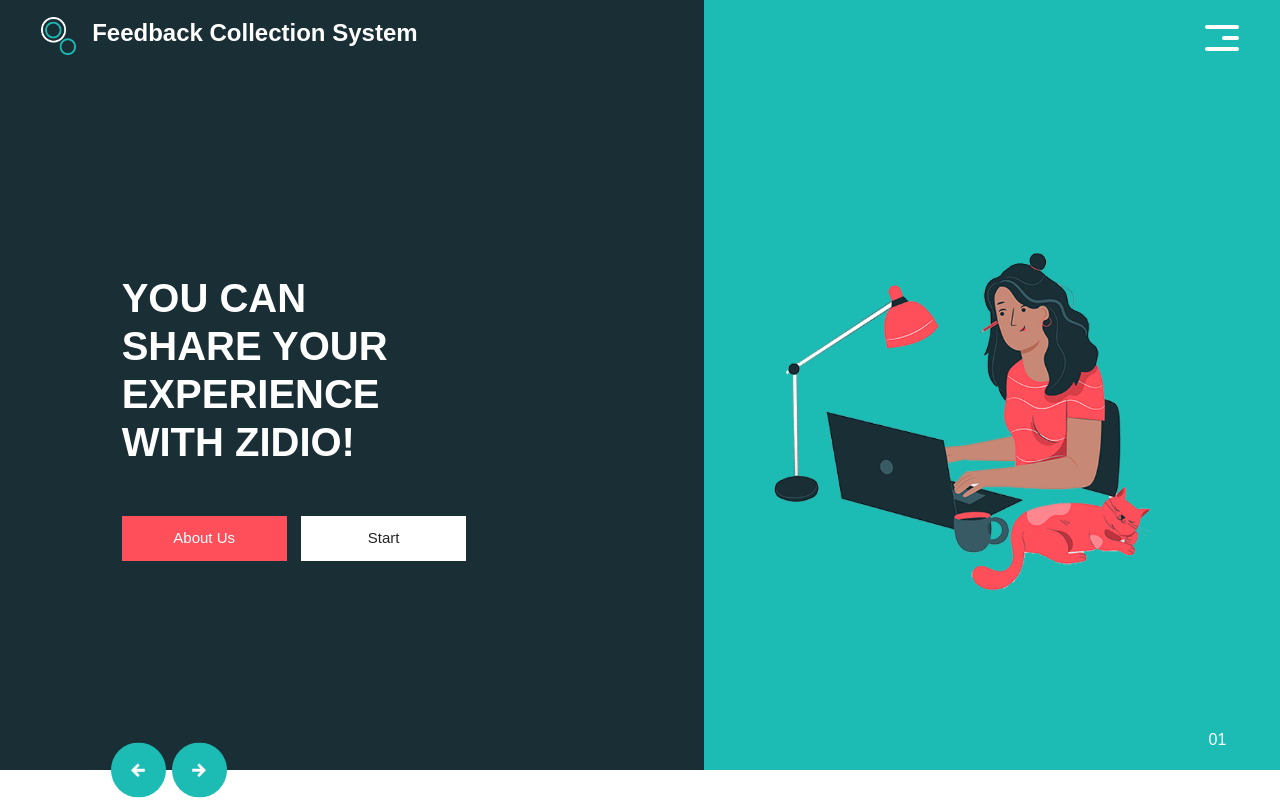
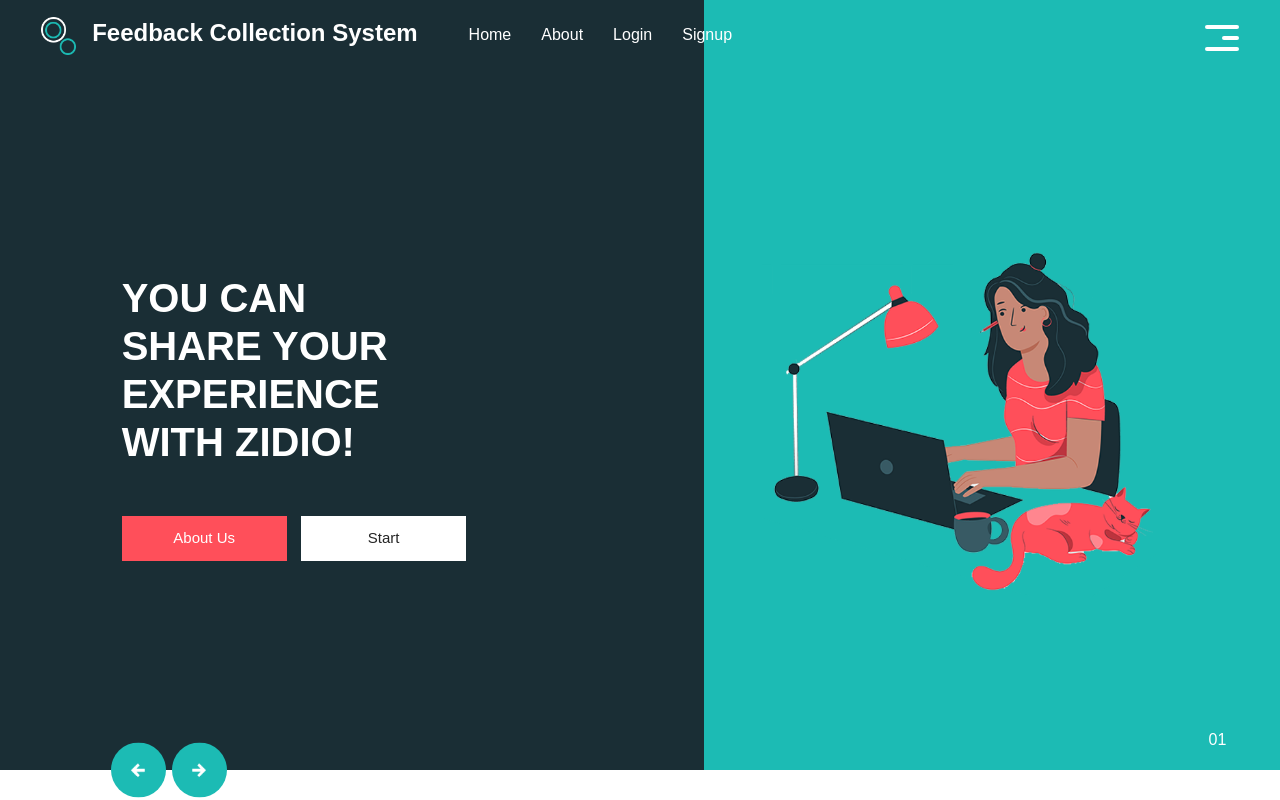
Before and after one commit to sarathnakka/Zidio-Feedback_Collection_System, a React (Vite) app in the folder client/: page / in a window 1280 px wide. Shown: the top 800 px of the page. Built offline with nearby package versions, Linux system fonts and the light colour scheme.

Commit message:
Update Home.jsx

```diff
--- a/client/src/components/Home.jsx
+++ b/client/src/components/Home.jsx
@@ -81,53 +81,29 @@
                 <img src={logo} alt="" /> &nbsp;
                 <span>Feedback Collection System</span>
               </a>
-              <button
-                className="navbar-toggler"
-                type="button"
-                data-toggle="collapse"
-                data-target="#navbarSupportedContent"
-                aria-controls="{'navbarSupportedContent'}"
-                aria-expanded="false"
-                aria-label="Toggle navigation"
-              >
-                <span className="navbar-toggler-icon" />
-              </button>
-              <div className="collapse navbar-collapse" id="navbarSupportedContent">
+              <div className="collapse navbar-collapse" id="navbarSupported" style={{marginLeft:'20px'}}>
                 <ul className="navbar-nav  ">
                   <li className="nav-item active">
-                    <a className="nav-link" href="index.html">
+                    <a className="nav-link" href="">
                       Home <span className="sr-only">(current)</span>
                     </a>
                   </li>
                   <li className="nav-item">
-                    <a className="nav-link" href="about.html">
-                      {" "}
+                    <a className="nav-link" href="#about_section layout_padding">
                       About
                     </a>
                   </li>
                   <li className="nav-item">
-                    <a className="nav-link" href="work.html">
-                      Work{" "}
+                    <a className="nav-link" href="/login">
+                     Login
                     </a>
                   </li>
                   <li className="nav-item">
-                    <a className="nav-link" href="category.html">
-                      {" "}
-                      Category{" "}
+                    <a className="nav-link" href="/register">
+                     Signup
                     </a>
                   </li>
                 </ul>
-                <div className="user_option">
-                  <a href="">
-                    <span>Login</span>
-                  </a>
-                  <form className="form-inline my-2 my-lg-0 ml-0 ml-lg-4 mb-3 mb-lg-0">
-                    <button
-                      className="btn  my-2 my-sm-0 nav_search-btn"
-                      type="submit"
-                    />
-                  </form>
-                </div>
               </div>
               <div>
                 <div className="custom_menu-btn ">
```
